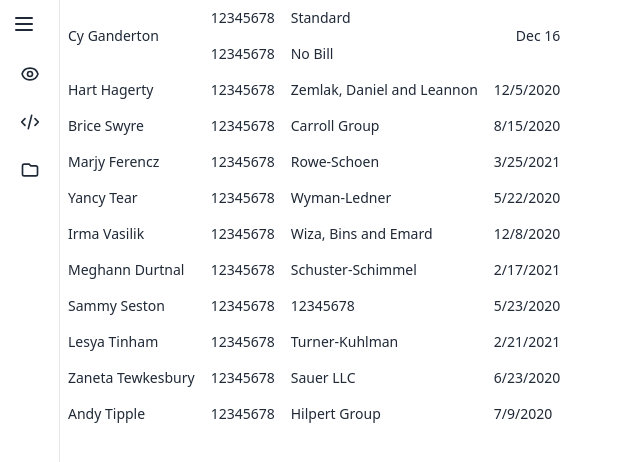
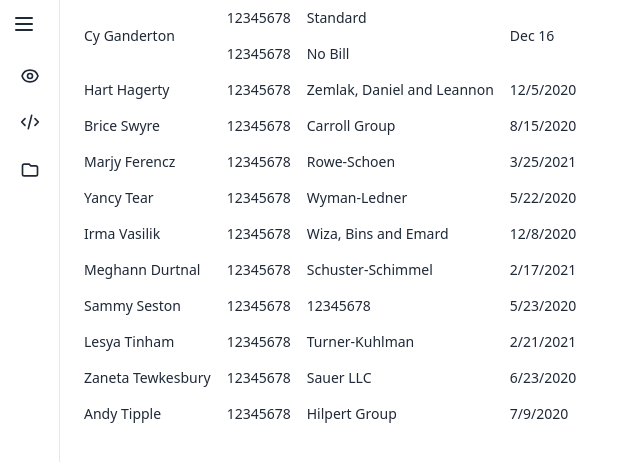
Before and after one commit to jaspertung/contract-remake, a Svelte app: page / in a window 1280 px wide. Shown: the top 462 px of the page, without its empty margins (0-640 px from the left). Built offline with nearby package versions, Linux system fonts and the light colour scheme.

Commit message:
sidebar updates

```diff
--- a/src/App.svelte
+++ b/src/App.svelte
@@ -5,31 +5,27 @@
 
 </script>
 
-<main>
-  <div class="container">
-    <div class="flex">
-      <!-- <Navbar /> -->
-      <div>
-        <Sidebar />
-      </div>
-      <div>
-        <Table />
-      </div>
+<main class="flex">
+    <!-- <Navbar /> -->
+    <div class="flex-grow flex-shrink">
+      <Sidebar />
     </div>
-  </div>
+    <div class="flex-grow flex-shrink w-full">
+      <Table />
+    </div>
 </main>
 
 <style>
-  :global(body) {
+  /* :global(body) {
       margin: 0;
       padding: 0;
-    }
-	main {
+    } */
+	/* main {
 		display: grid;
 		grid-template:
 			"nav content" min-content
-	}
-	.content {
+	} */
+	/* .content {
 		grid-area: content;
-	}
+	} */
 </style>
--- a/src/Navbar.svelte
+++ b/src/Navbar.svelte
@@ -3,7 +3,7 @@
 
 </script>
 
-<div class="navbar mb-2 shadow-lg bg-neutral text-neutral-content">
+<div class="navbar mb-2 shadow-lg bg-neutral text-neutral-content w-screen">
   <div class="flex-none hidden lg:flex">
     <!-- <button class="btn btn-square btn-ghost">
       <svg
--- a/src/Sidebar.svelte
+++ b/src/Sidebar.svelte
@@ -2,7 +2,7 @@
   let expanded = false
 
   const toggleExpanded =
-    _ => expanded = !expanded
+(    /** @type {any} */ _) => expanded = !expanded
 </script>
 
 <nav class:expanded class="flex min-h-screen sticky">
@@ -19,6 +19,7 @@
     </li> -->
     <li>
       <a href="/">
+        <div data-tip="hello" class="tooltip tooltip-right">
           <svg xmlns="http://www.w3.org/2000/svg" fill="none" viewBox="0 0 24 24"
             class="inline-block w-5 h-5 mr-2 stroke-current">
             <path stroke-linecap="round" stroke-linejoin="round" stroke-width="2" d="M15 12a3 3 0 11-6 0 3 3 0 016 0z">
@@ -27,6 +28,7 @@
               d="M2.458 12C3.732 7.943 7.523 5 12 5c4.478 0 8.268 2.943 9.542 7-1.274 4.057-5.064 7-9.542 7-4.477 0-8.268-2.943-9.542-7z">
             </path>
           </svg>
+        </div>
         <span>
           Item with icon
         </span>
@@ -61,7 +63,7 @@
 
 <style>
   nav {
-    grid-area: nav;
+    /* grid-area: nav; */
     height: 100vw;
     transition: ease-out 200ms;
     width: 60px;
--- a/src/Table.svelte
+++ b/src/Table.svelte
@@ -1,11 +1,11 @@
-<div class="overflow-x-auto">
-    <table class="table w-full table-compact">
+<div class="mx-4">
+    <table class="table table-compact">
       <tbody>
         <tr class="hover">
             <td rowspan="2">Cy Ganderton</td>
             <td>12345678</td>
             <td>Standard</td>
-            <td rowspan="2" class="text-right"> Dec 16</td>
+            <td rowspan="2"> Dec 16</td>
         </tr>
         <tr class="hover">
             <td>12345678</td>
```
Lines whose indentation alone changed are shown as unchanged.
